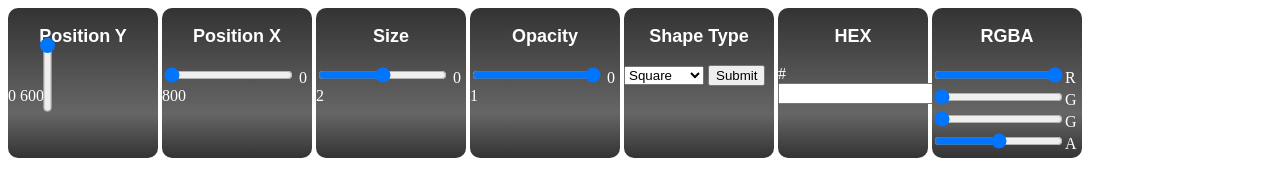
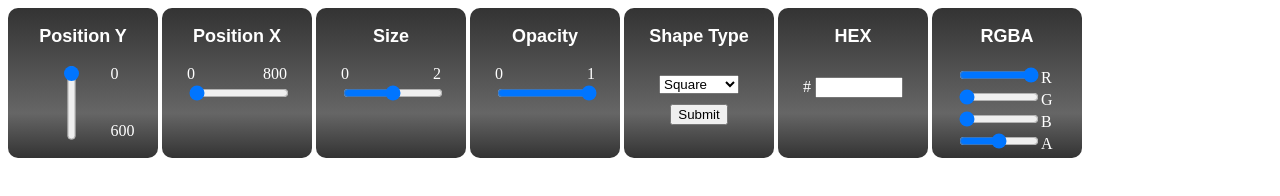
Before and after one commit to kouroshgz/Block-Manipulation, a plain HTML site: page index.html in a window 1280 px wide. Drawn offline with Linux system fonts and the light colour scheme.

Commit message:
menu items styled

```diff
--- a/CSS/styles.css
+++ b/CSS/styles.css
@@ -18,8 +18,62 @@ h3{
 .vertical{
 	width: 75px;
 	height: 75px;
+	display: flex;
+	align-items: center;
+	justify-content: center;
+	margin: 0 auto;
+
 }
 .vertical input{
 	transform: rotate(90deg);
 	width: 75px;
 }
+
+.vertical label{
+	display: flex;
+	flex-direction: column;
+	justify-content: space-between;
+	height: 75px;
+}
+
+.horizontal {
+	width: 100px;
+	margin: 0 auto;
+
+}
+.horizontal input{
+	width: 100px;
+}
+.horizontal label{
+	width: 100px;
+	display: flex;
+	justify-content: space-between;
+}
+
+.center{
+	height: 70px;
+	display: flex;
+	justify-content: center;
+	align-items: center;
+	flex-direction: column;
+}
+#submit{
+	margin-top: 10px;
+}
+
+.hex-C{
+	width: 100px;
+	margin: 30px auto 0;
+}
+
+#hex{
+	width: 80px;
+}
+
+.rgba{
+	width: 100px;
+	margin: 0 auto;
+}
+.rgba input{
+	width: 80px;
+}
--- a/index.html
+++ b/index.html
@@ -24,12 +24,12 @@
 		<div class="block">
 			<h3 class="block-heading">Position X</h3>
 			<div class="wrapper">
-				<div class="input-wrapper">
-					<input type="range"  id="pos-x" min="0" max ="600" value="0">
+				<div class="input-wrapper horizontal" >
 					<label for="pos-x">
 						<span>0</span>
 						<span>800</span>
 					</label>
+					<input type="range"  id="pos-x" min="0" max ="600" value="0">
 				</div>
 			</div>
 		</div>
@@ -37,12 +37,12 @@
 		<div class="block">
 			<h3 class="block-heading">Size</h3>
 			<div class="wrapper">
-				<div class="input-wrapper">
-					<input type="range"  id="size" min="0" max ="2" step="0.1">
+				<div class="input-wrapper horizontal">
 					<label for="size">
 						<span>0</span>
 						<span>2</span>
 					</label>
+					<input type="range"  id="size" min="0" max ="2" step="0.1">
 				</div>
 			</div>
 		</div>
@@ -50,19 +50,19 @@
 		<div class="block">
 			<h3 class="block-heading">Opacity</h3>
 			<div class="wrapper">
-				<div class="input-wrapper">
-					<input type="range"  id="opacity" min="0" max ="1" step=".01" value="1">
+				<div class="input-wrapper horizontal">
 					<label for="opacity">
 						<span>0</span>
 						<span>1</span>
 					</label>
+					<input type="range"  id="opacity" min="0" max ="1" step=".01" value="1">
 				</div>
 			</div>
 		</div>
 
 		<div class="block">
 			<h3 class="block-heading">Shape Type</h3>
-			<div class="wrapper">
+			<div class="wrapper center">
 				<select id="shape-select">
 					<option value="1">Square</option>
 					<option value="2">Circle</option>
@@ -75,7 +75,7 @@
 		<div class="block">
 			<h3 class="block-heading">HEX</h3>
 			<div class="wrapper">
-				<div class="input-wrapper">
+				<div class="input-wrapper hex-C">
 						<label for="HEX">#</label>
 						<input type="text" id="hex">
 				</div>
@@ -84,10 +84,10 @@
 
 		<div class="block">
 			<h3 class="block-heading">RGBA</h3>
-			<div class="wrapper">
+			<div class="wrapper rgba">
 				<input type="range" min="0" max="255" id="rgba-r" value="255"><label for="rgba-r">R</label>
 				<input type="range" min="0" max="255" id="rgba-g" value="0"><label for="rgba-g">G</label>
-				<input type="range" min="0" max="255" id="rgba-b" value="0"><label for="rgba-b">G</label>
+				<input type="range" min="0" max="255" id="rgba-b" value="0"><label for="rgba-b">B</label>
 				<input type="range" min="0" max="1" step="0.01" id="rgba-a" ><label for="rgba-a">A</label>
 			</div>
 		</div>
```
